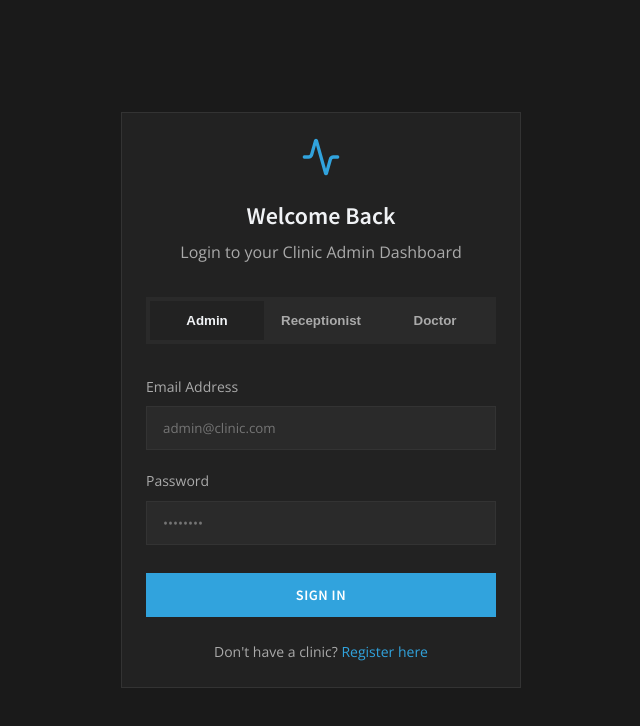
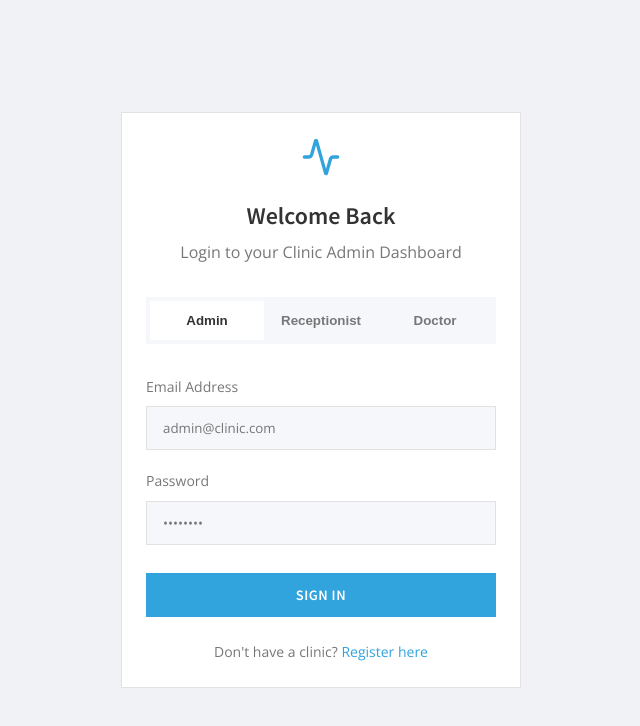
Before and after one commit to vishwajit15-git/medlayer, a React (Vite) app in the folder frontend/: page /login in a window 1280 px wide. Shown: the top 726 px of the page, without its empty margins (319-959 px from the left). Built offline with nearby package versions, Linux system fonts and the light colour scheme; no server answers.

Commit message:
feat: implement theme provider and initial dark mode persistence logic

```diff
--- a/frontend/index.html
+++ b/frontend/index.html
@@ -7,7 +7,7 @@
     <title>MedLayer — Clinic Dashboard</title>
     <script>
       (function() {
-        var t = localStorage.getItem('medlayer-theme') || 'dark';
+        var t = localStorage.getItem('medlayer-theme') || 'light';
         document.documentElement.setAttribute('data-theme', t);
       })();
     </script>
--- a/frontend/src/context/ThemeContext.jsx
+++ b/frontend/src/context/ThemeContext.jsx
@@ -11,7 +11,7 @@ export const useTheme = () => {
 export const ThemeProvider = ({ children }) => {
   // Read the theme that was already applied by the blocking script in index.html
   const [theme, setTheme] = useState(() => {
-    return document.documentElement.getAttribute('data-theme') || 'dark';
+    return document.documentElement.getAttribute('data-theme') || 'light';
   });
 
   const toggleTheme = useCallback(() => {
```
